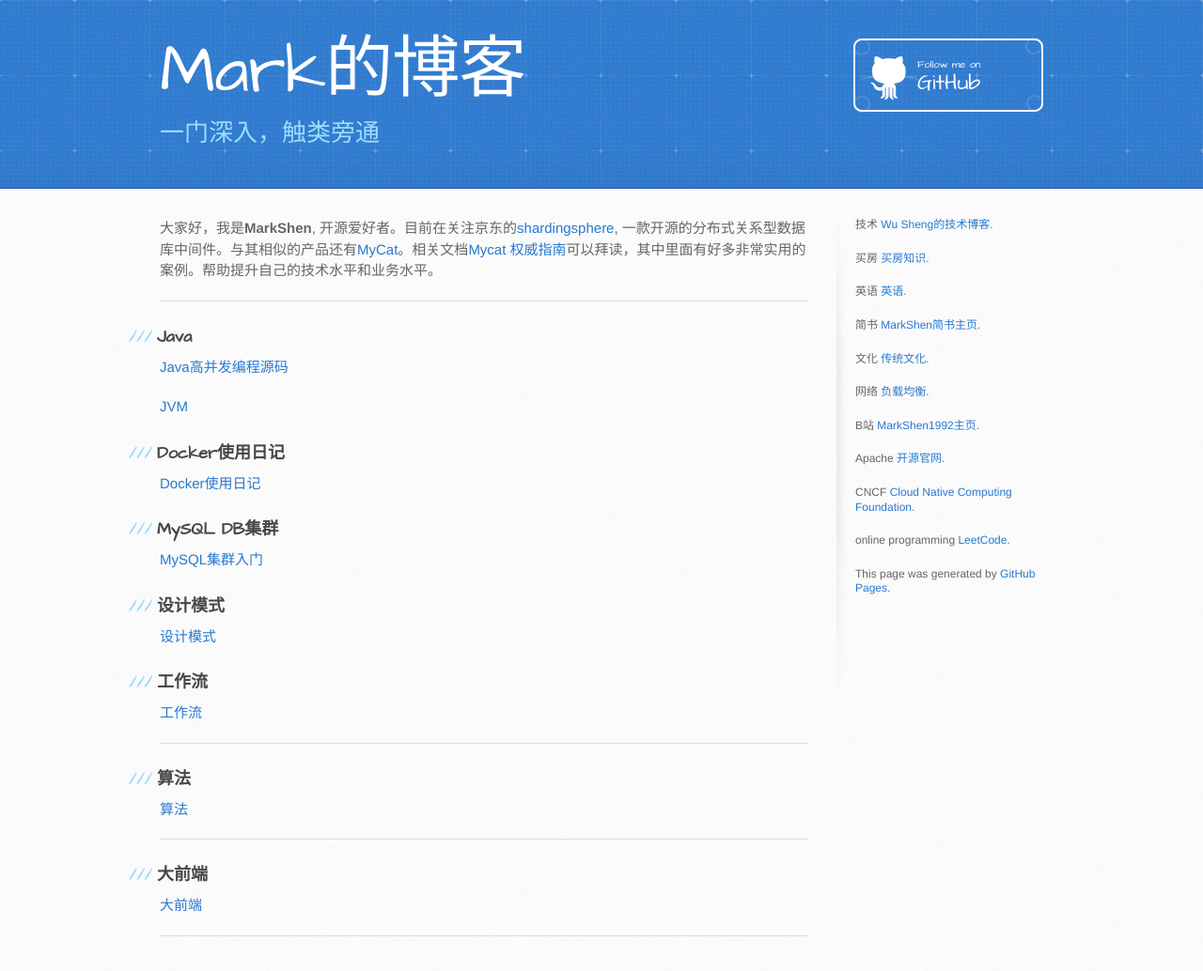
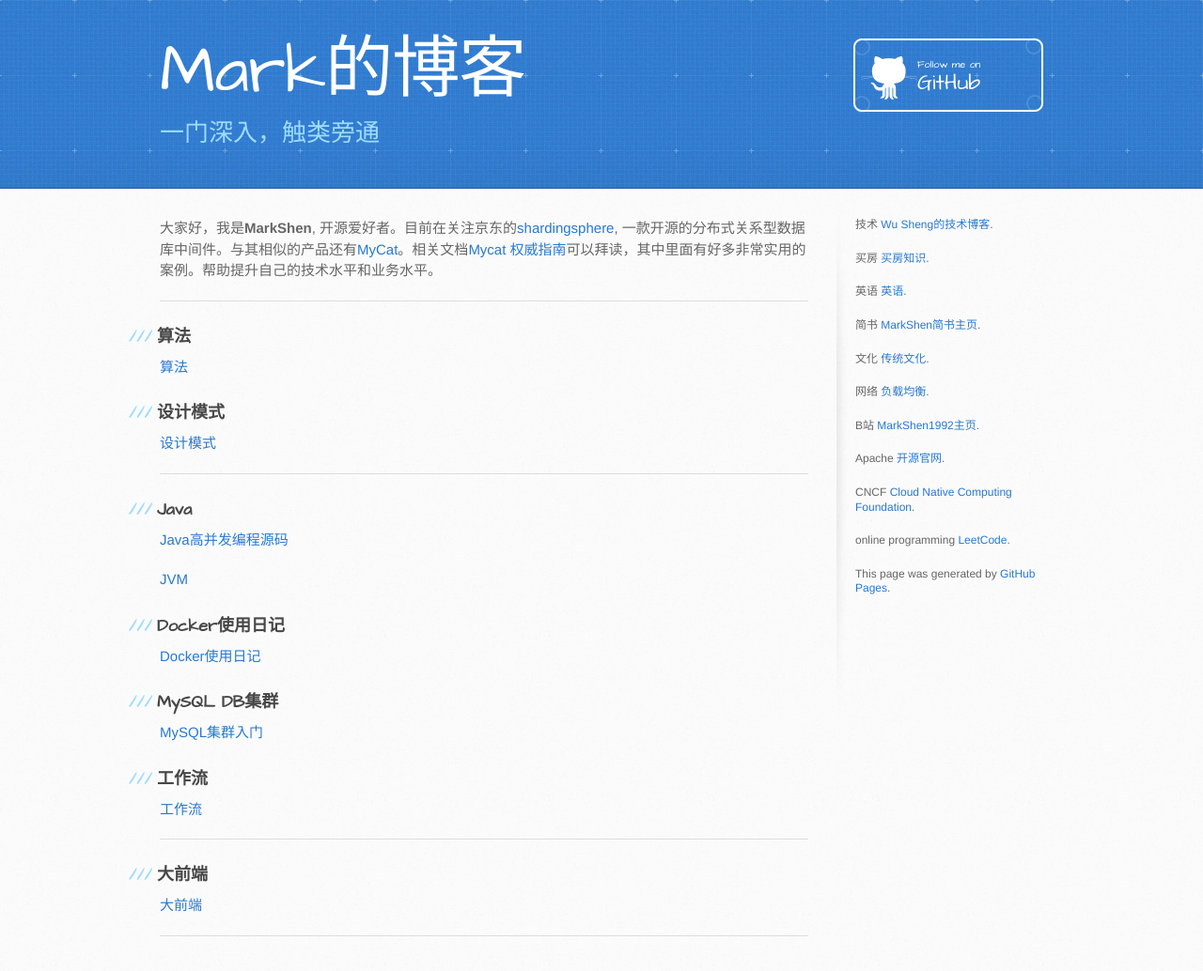
Before and after one commit to MarkShen1992/markshen1992.github.io, a Jekyll site: the page built from index.md, in a window 1280 px wide. Shown: the whole page at 94% size. Built offline with Jekyll 4.4.1, drawn with Linux system fonts in a browser that asks for light colours; some of the changed lines change nothing that is shown.

Commit message:
modify the sequence

```diff
--- a/index.md
+++ b/index.md
@@ -5,6 +5,16 @@
 大家好，我是**MarkShen**, 开源爱好者。目前在关注京东的[shardingsphere](<https://shardingsphere.apache.org/>), 一款开源的分布式关系型数据库中间件。与其相似的产品还有[MyCat](<http://www.mycat.io/>)。相关文档[Mycat 权威指南](http://www.mycat.io/document/mycat-definitive-guide.pdf)可以拜读，其中里面有好多非常实用的案例。帮助提升自己的技术水平和业务水平。
 
 ------
+
+### 算法
+
+[算法](./document/sf/algorithm.html)
+
+### 设计模式
+
+[设计模式](<https://github.com/MarkShen1992/DesignPattern>)
+
+---
 
 ### Java
 
@@ -20,19 +30,9 @@
 
 [MySQL集群入门](./document/mysql/cluster.html)
 
-### 设计模式
-
-[设计模式](<https://github.com/MarkShen1992/DesignPattern>)
-
 ### 工作流
 
 [工作流](./document/workflow/article_0100.html)
-
----
-
-### 算法
-
-[算法](./document/sf/algorithm.html)
 
 ---
 
```
